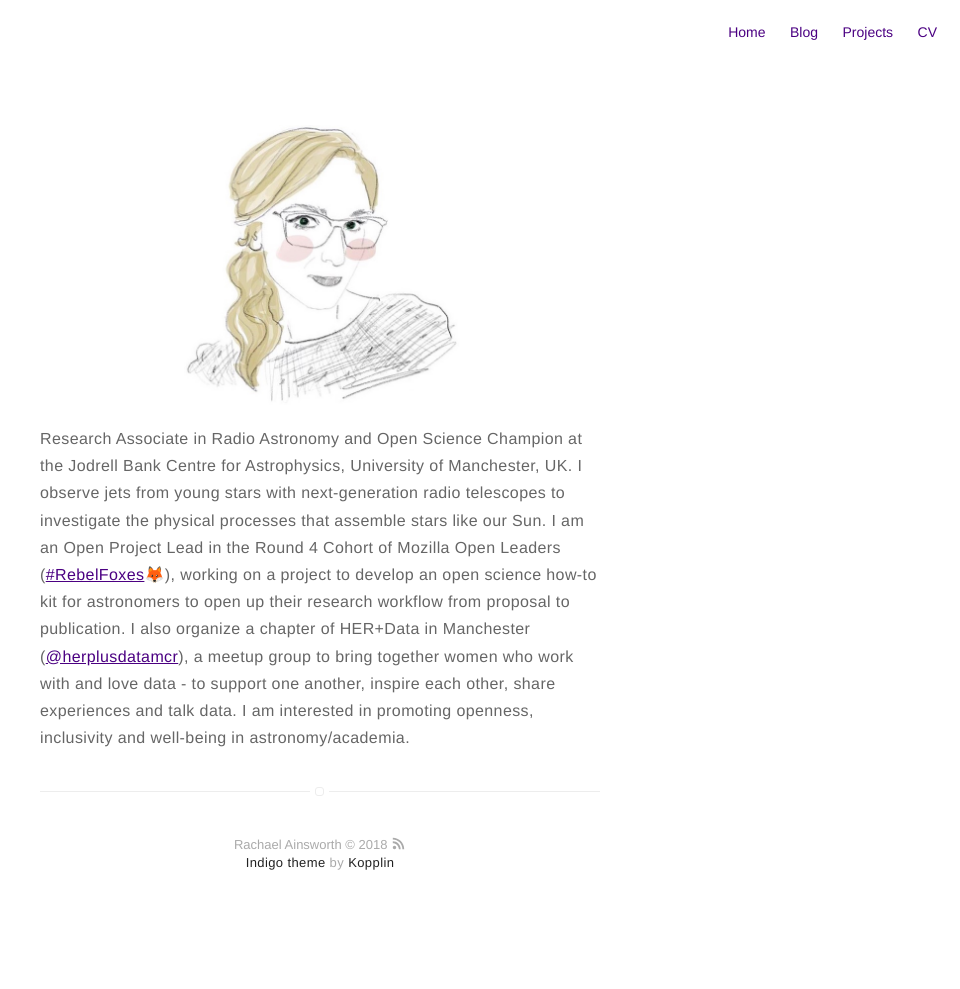
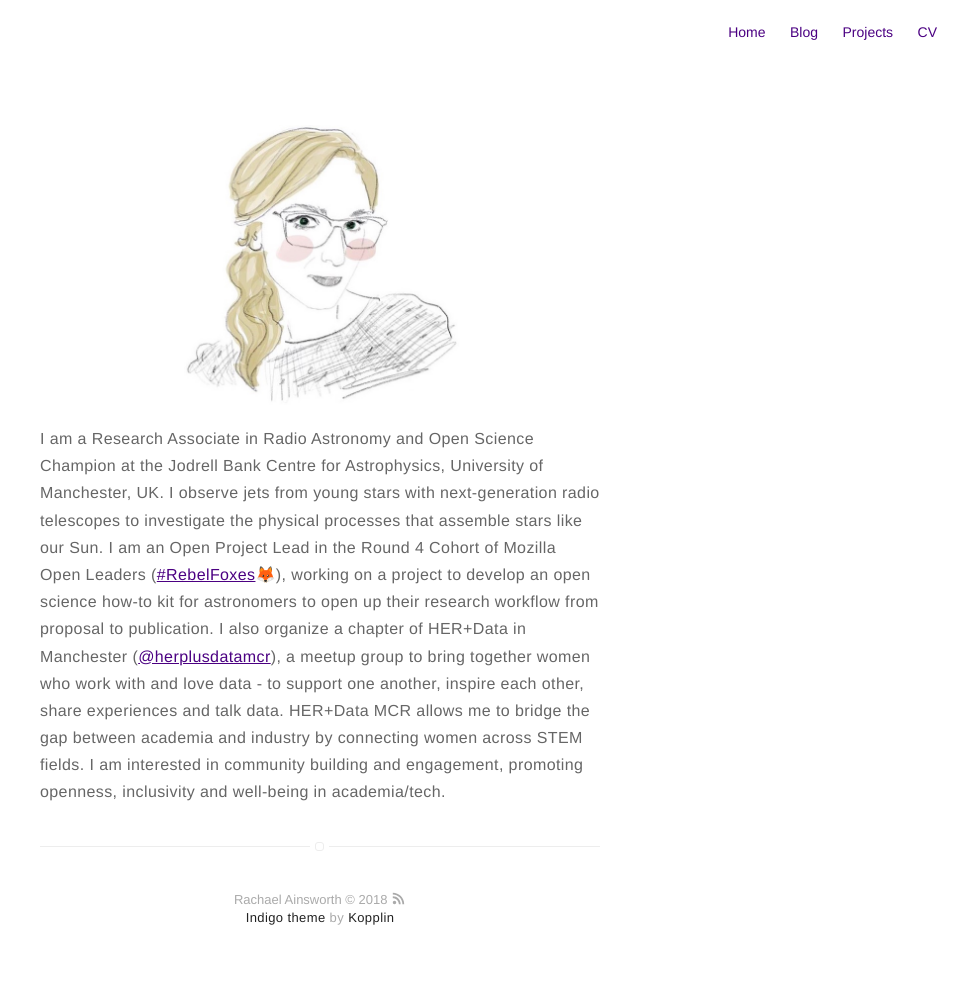
Before and after one commit to rainsworth/rainsworth.github.io_old, a Jekyll site: the page built from about.md, in a window 1280 px wide. Shown: the whole page, without its empty margins (320-1280 px from the left). Built offline with Jekyll 4.4.1, drawn with Linux system fonts in a browser that asks for light colours; before the commit the page ends 934 px from its top, so only the background shows below that.

Commit message:
Update about.md

```diff
--- a/about.md
+++ b/about.md
@@ -4,4 +4,4 @@ layout: page
 ---
 ![Profile Image]({{ site.url }}/{{ site.picture }})
 
-Research Associate in Radio Astronomy and Open Science Champion at the Jodrell Bank Centre for Astrophysics, University of Manchester, UK. I observe jets from young stars with next-generation radio telescopes to investigate the physical processes that assemble stars like our Sun. I am an Open Project Lead in the Round 4 Cohort of Mozilla Open Leaders ([#RebelFoxes](https://twitter.com/rachaelevelyn/lists/rebelfoxes)🦊), working on a project to develop an open science how-to kit for astronomers to open up their research workflow from proposal to publication. I also organize a chapter of HER+Data in Manchester ([@herplusdatamcr](https://twitter.com/herplusdatamcr)), a meetup group to bring together women who work with and love data - to support one another, inspire each other, share experiences and talk data. I am interested in promoting openness, inclusivity and well-being in astronomy/academia.
+I am a Research Associate in Radio Astronomy and Open Science Champion at the Jodrell Bank Centre for Astrophysics, University of Manchester, UK. I observe jets from young stars with next-generation radio telescopes to investigate the physical processes that assemble stars like our Sun. I am an Open Project Lead in the Round 4 Cohort of Mozilla Open Leaders ([#RebelFoxes](https://twitter.com/rachaelevelyn/lists/rebelfoxes)🦊), working on a project to develop an open science how-to kit for astronomers to open up their research workflow from proposal to publication. I also organize a chapter of HER+Data in Manchester ([@herplusdatamcr](https://twitter.com/herplusdatamcr)), a meetup group to bring together women who work with and love data - to support one another, inspire each other, share experiences and talk data. HER+Data MCR allows me to bridge the gap between academia and industry by connecting women across STEM fields. I am interested in community building and engagement, promoting openness, inclusivity and well-being in academia/tech.
```
